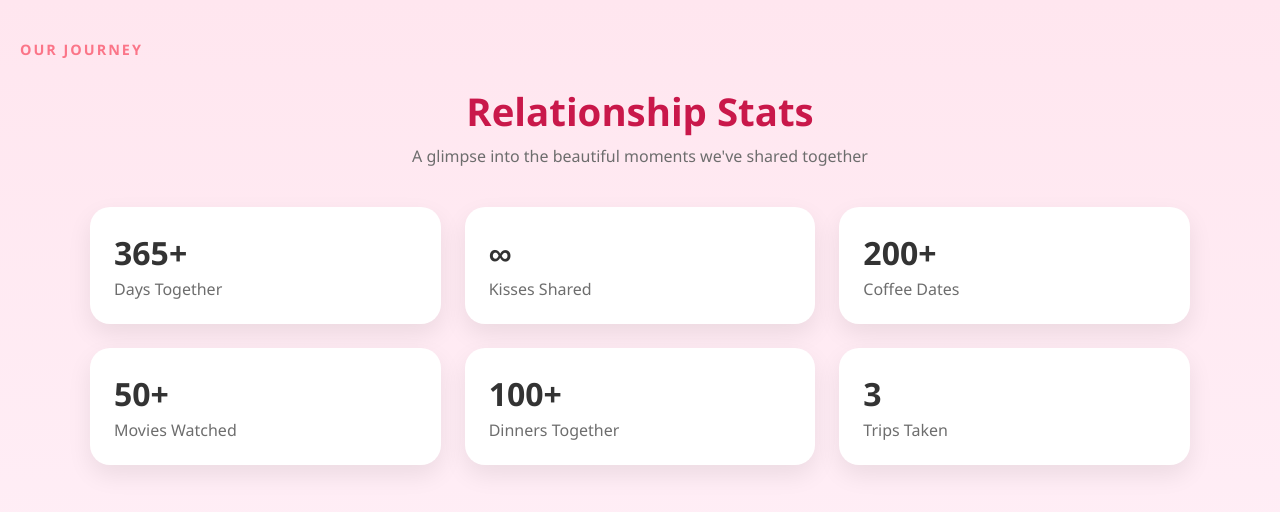
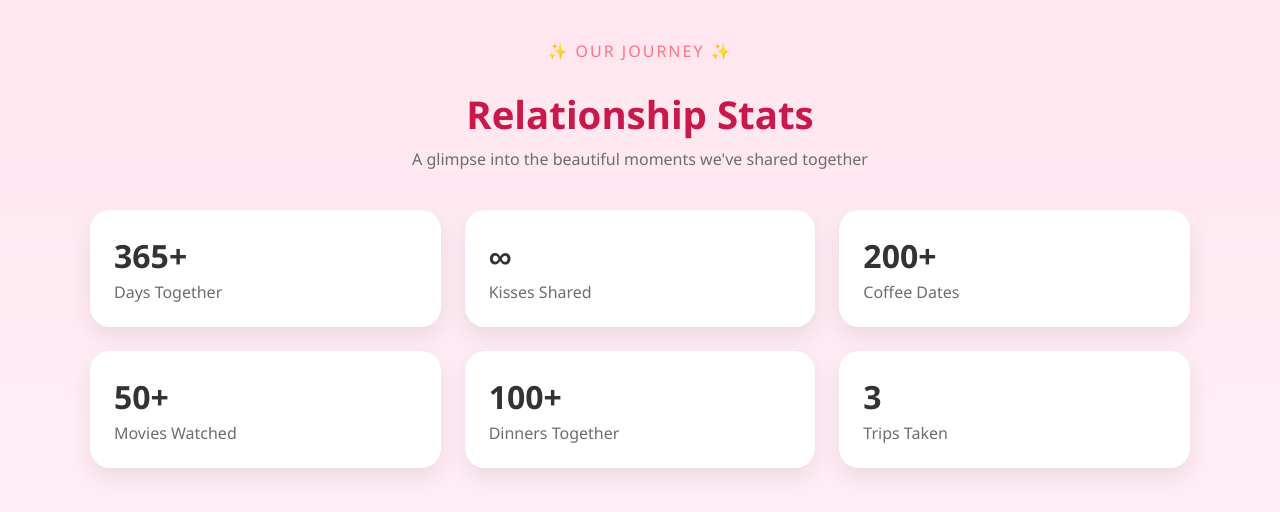
Before and after one commit to Abid-Chowdhury/valentinesxt, a React (Create React App) app: page /stats in a window 1280 px wide. Shown: the top 512 px of the page. Built offline with nearby package versions, Linux system fonts and the light colour scheme.

Commit message:
Add stats subtitle styling and update subtitle in Stats page

```diff
--- a/src/index.css
+++ b/src/index.css
@@ -92,6 +92,16 @@ body {
   margin: 0 auto 50px;
 }
 
+/* Stats Subtitle */
+.stats-subtitle {
+  text-align: center;
+  color: #fb7588;
+  letter-spacing: 2px;
+  font-size: 1rem;
+  margin-bottom: 12px;
+  /* font-weight: bold; */
+}
+
 /* Stat Card */
 .stat-card {
   background: white;
--- a/src/pages/Stats.js
+++ b/src/pages/Stats.js
@@ -2,7 +2,7 @@ export default function Stats() {
   return (
     <div style={{ padding: "40px 20px" }}>
 
-      <div className="subtitle">OUR JOURNEY</div>
+      <div className="stats-subtitle">✨ OUR JOURNEY ✨</div>
 
       <h1 className="page-title">Relationship Stats</h1>
 
```
